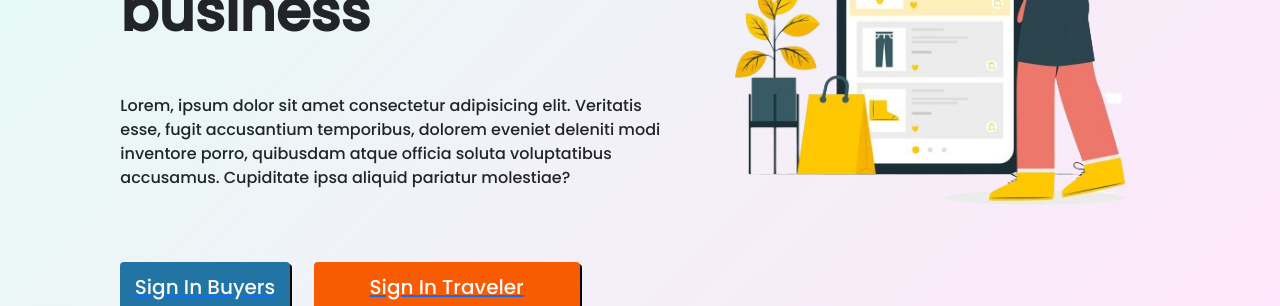
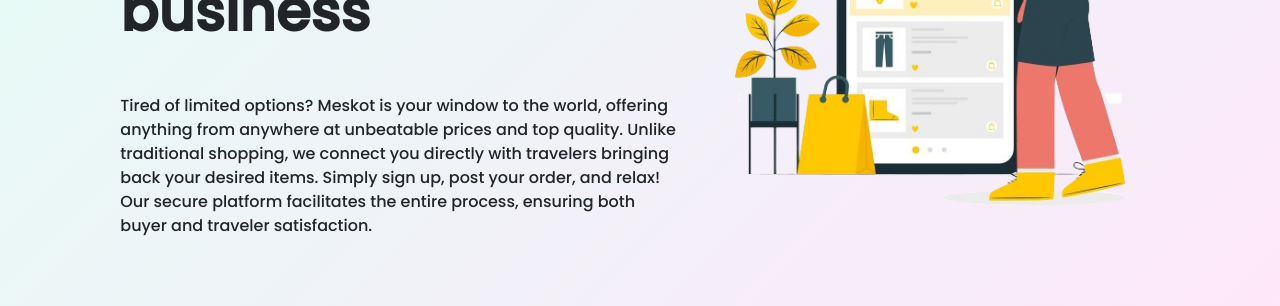
Before and after one commit to kid-us/Meskot, a React (Vite) app: page / in a window 1280 px wide. Shown: the part 334-640 px from the top of the page. Built offline with nearby package versions, Linux system fonts and the light colour scheme; no server answers; the HTML template or start-up script is replaced by a standard one; what google-libphonenumber would draw is missing.

Commit message:
Adding new hero note

```diff
--- a/src/components/Pages/HomePage/Hero.jsx
+++ b/src/components/Pages/HomePage/Hero.jsx
@@ -10,10 +10,12 @@
             Launch or Scale your affiliate business
           </h1>
           <p className="mt-4 font-poppins py-4">
-            Lorem, ipsum dolor sit amet consectetur adipisicing elit. Veritatis
-            esse, fugit accusantium temporibus, dolorem eveniet deleniti modi
-            inventore porro, quibusdam atque officia soluta voluptatibus
-            accusamus. Cupiditate ipsa aliquid pariatur molestiae?
+            Tired of limited options? Meskot is your window to the world,
+            offering anything from anywhere at unbeatable prices and top
+            quality. Unlike traditional shopping, we connect you directly with
+            travelers bringing back your desired items. Simply sign up, post
+            your order, and relax! Our secure platform facilitates the entire
+            process, ensuring both buyer and traveler satisfaction.
           </p>
           {!signBtn && (
             <div className="row mt-5">
```
